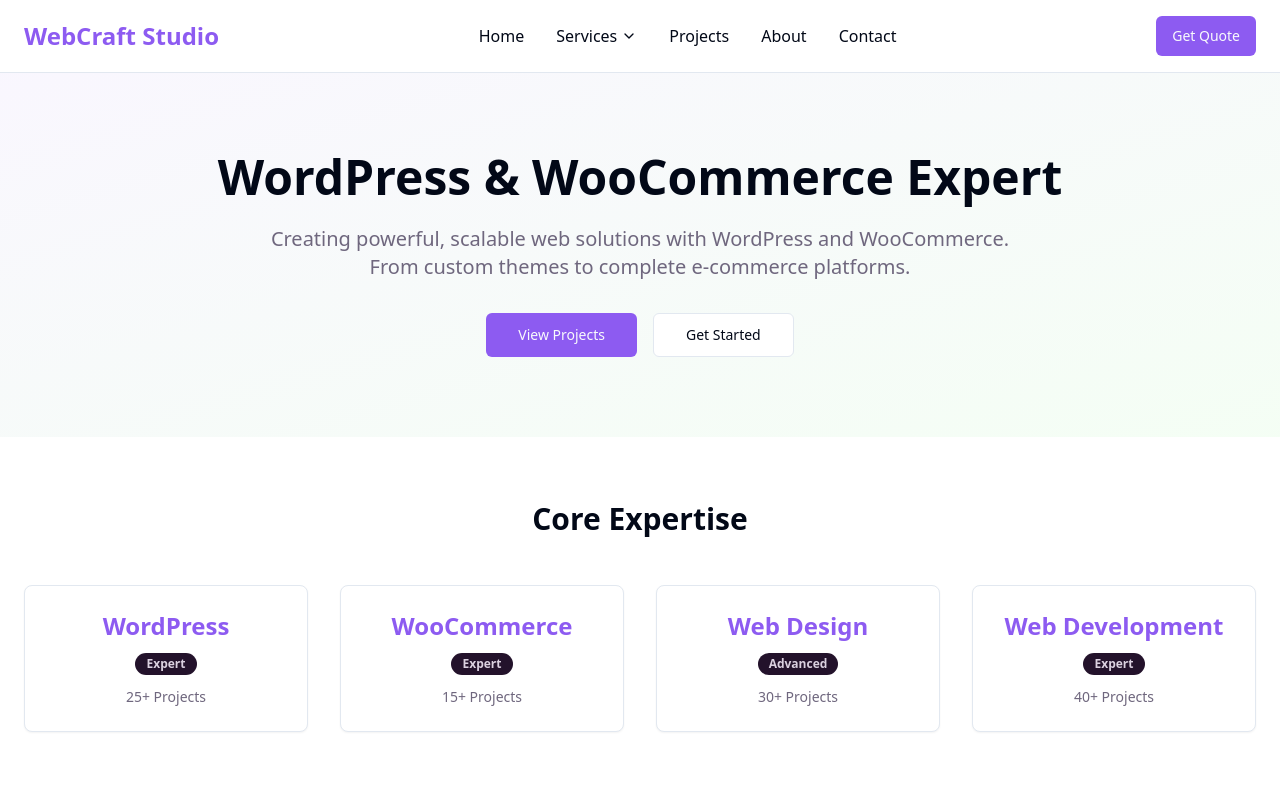
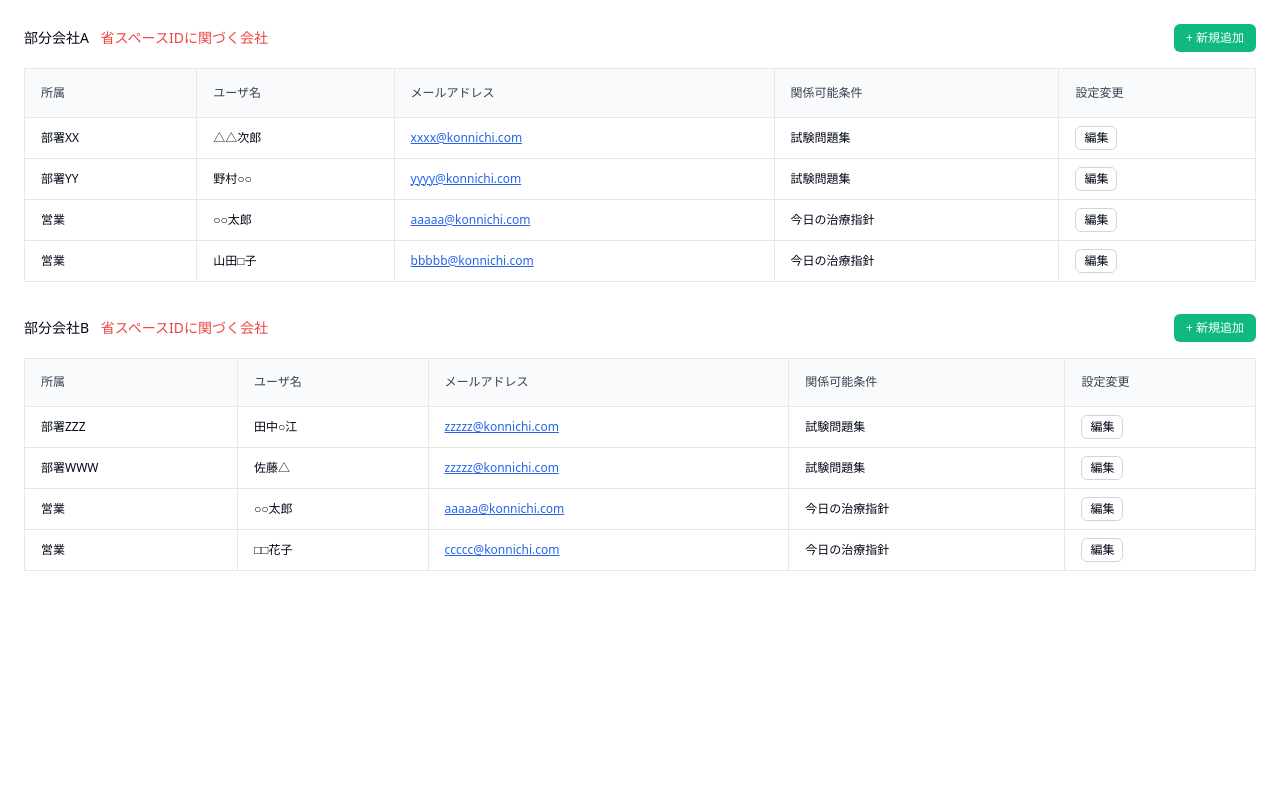
Before and after one commit to infinit-library/quick-shield-protect, a React (Vite) app: page / in a window 1280 px wide. Shown: the top 800 px of the page. Built offline with nearby package versions, Linux system fonts and the light colour scheme.

Commit message:
Add image rendering
Render the provided image using React.

```diff
--- /dev/null
+++ b/src/components/DataManagementTable.tsx
@@ -0,0 +1,143 @@
+import React from 'react';
+import { Button } from '@/components/ui/button';
+import {
+  Table,
+  TableBody,
+  TableCell,
+  TableHead,
+  TableHeader,
+  TableRow,
+} from '@/components/ui/table';
+
+interface UserData {
+  affiliation: string;
+  username: string;
+  email: string;
+  condition: string;
+}
+
+const DataManagementTable = () => {
+  const companyAData: UserData[] = [
+    {
+      affiliation: "部署XX",
+      username: "△△次郎",
+      email: "xxxx@konnichi.com",
+      condition: "試験問題集"
+    },
+    {
+      affiliation: "部署YY",
+      username: "野村○○",
+      email: "yyyy@konnichi.com",
+      condition: "試験問題集"
+    },
+    {
+      affiliation: "営業",
+      username: "○○太郎",
+      email: "aaaaa@konnichi.com",
+      condition: "今日の治療指針"
+    },
+    {
+      affiliation: "営業",
+      username: "山田□子",
+      email: "bbbbb@konnichi.com",
+      condition: "今日の治療指針"
+    }
+  ];
+
+  const companyBData: UserData[] = [
+    {
+      affiliation: "部署ZZZ",
+      username: "田中○江",
+      email: "zzzzz@konnichi.com",
+      condition: "試験問題集"
+    },
+    {
+      affiliation: "部署WWW",
+      username: "佐藤△",
+      email: "zzzzz@konnichi.com",
+      condition: "試験問題集"
+    },
+    {
+      affiliation: "営業",
+      username: "○○太郎",
+      email: "aaaaa@konnichi.com",
+      condition: "今日の治療指針"
+    },
+    {
+      affiliation: "営業",
+      username: "□□花子",
+      email: "ccccc@konnichi.com",
+      condition: "今日の治療指針"
+    }
+  ];
+
+  const TableSection = ({ title, data, subtitle }: { title: string; data: UserData[]; subtitle: string }) => (
+    <div className="mb-8">
+      <div className="flex items-center justify-between mb-4">
+        <h2 className="text-sm">
+          {title} <span className="text-red-500 ml-2">{subtitle}</span>
+        </h2>
+        <Button
+          size="sm"
+          className="bg-emerald-500 hover:bg-emerald-600 text-white text-xs px-3 py-1 h-7"
+        >
+          + 新規追加
+        </Button>
+      </div>
+
+      <div className="border border-gray-200">
+        <Table>
+          <TableHeader>
+            <TableRow className="bg-gray-50 border-b border-gray-200">
+              <TableHead className="text-xs text-gray-700 font-normal px-4 py-2 border-r border-gray-200">所属</TableHead>
+              <TableHead className="text-xs text-gray-700 font-normal px-4 py-2 border-r border-gray-200">ユーザ名</TableHead>
+              <TableHead className="text-xs text-gray-700 font-normal px-4 py-2 border-r border-gray-200">メールアドレス</TableHead>
+              <TableHead className="text-xs text-gray-700 font-normal px-4 py-2 border-r border-gray-200">関係可能条件</TableHead>
+              <TableHead className="text-xs text-gray-700 font-normal px-4 py-2">設定変更</TableHead>
+            </TableRow>
+          </TableHeader>
+          <TableBody>
+            {data.map((user, index) => (
+              <TableRow key={index} className="border-b border-gray-200 hover:bg-gray-50">
+                <TableCell className="text-xs px-4 py-2 border-r border-gray-200">{user.affiliation}</TableCell>
+                <TableCell className="text-xs px-4 py-2 border-r border-gray-200">{user.username}</TableCell>
+                <TableCell className="text-xs px-4 py-2 border-r border-gray-200">
+                  <a href={`mailto:${user.email}`} className="text-blue-600 underline hover:text-blue-800">
+                    {user.email}
+                  </a>
+                </TableCell>
+                <TableCell className="text-xs px-4 py-2 border-r border-gray-200">{user.condition}</TableCell>
+                <TableCell className="text-xs px-4 py-2">
+                  <Button
+                    variant="outline"
+                    size="sm"
+                    className="text-xs px-2 py-1 h-6 border-gray-300 hover:bg-gray-50"
+                  >
+                    編集
+                  </Button>
+                </TableCell>
+              </TableRow>
+            ))}
+          </TableBody>
+        </Table>
+      </div>
+    </div>
+  );
+
+  return (
+    <div className="p-6 bg-white min-h-screen">
+      <TableSection
+        title="部分会社A"
+        subtitle="省スペースIDに関づく会社"
+        data={companyAData}
+      />
+      <TableSection
+        title="部分会社B"
+        subtitle="省スペースIDに関づく会社"
+        data={companyBData}
+      />
+    </div>
+  );
+};
+
+export default DataManagementTable;
--- a/src/pages/Index.tsx
+++ b/src/pages/Index.tsx
@@ -1,7 +1,7 @@
-import { PortfolioWebsite } from "@/components/PortfolioWebsite";
+import DataManagementTable from "@/components/DataManagementTable";
 
 const Index = () => {
-  return <PortfolioWebsite />;
+  return <DataManagementTable />;
 };
 
 export default Index;
```
